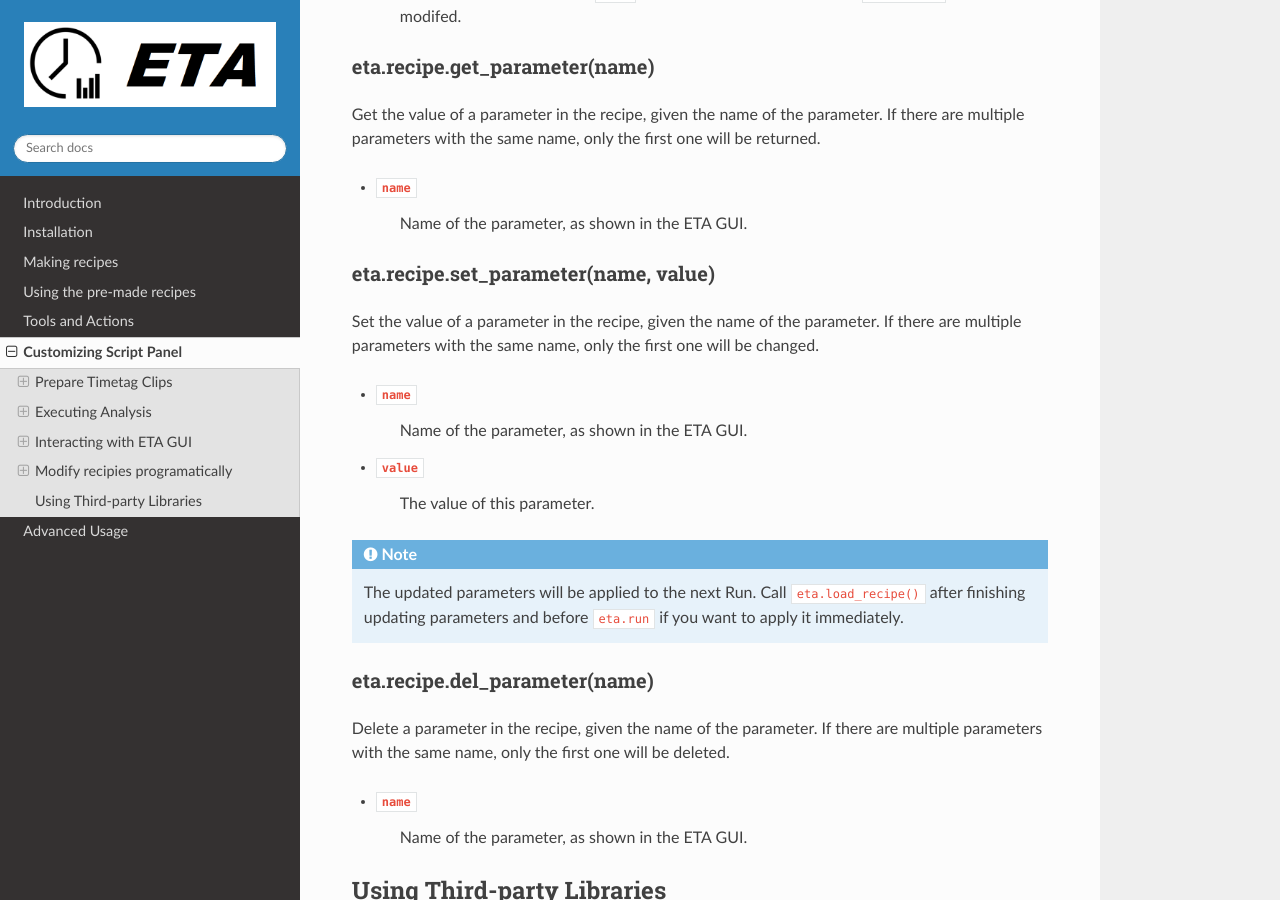
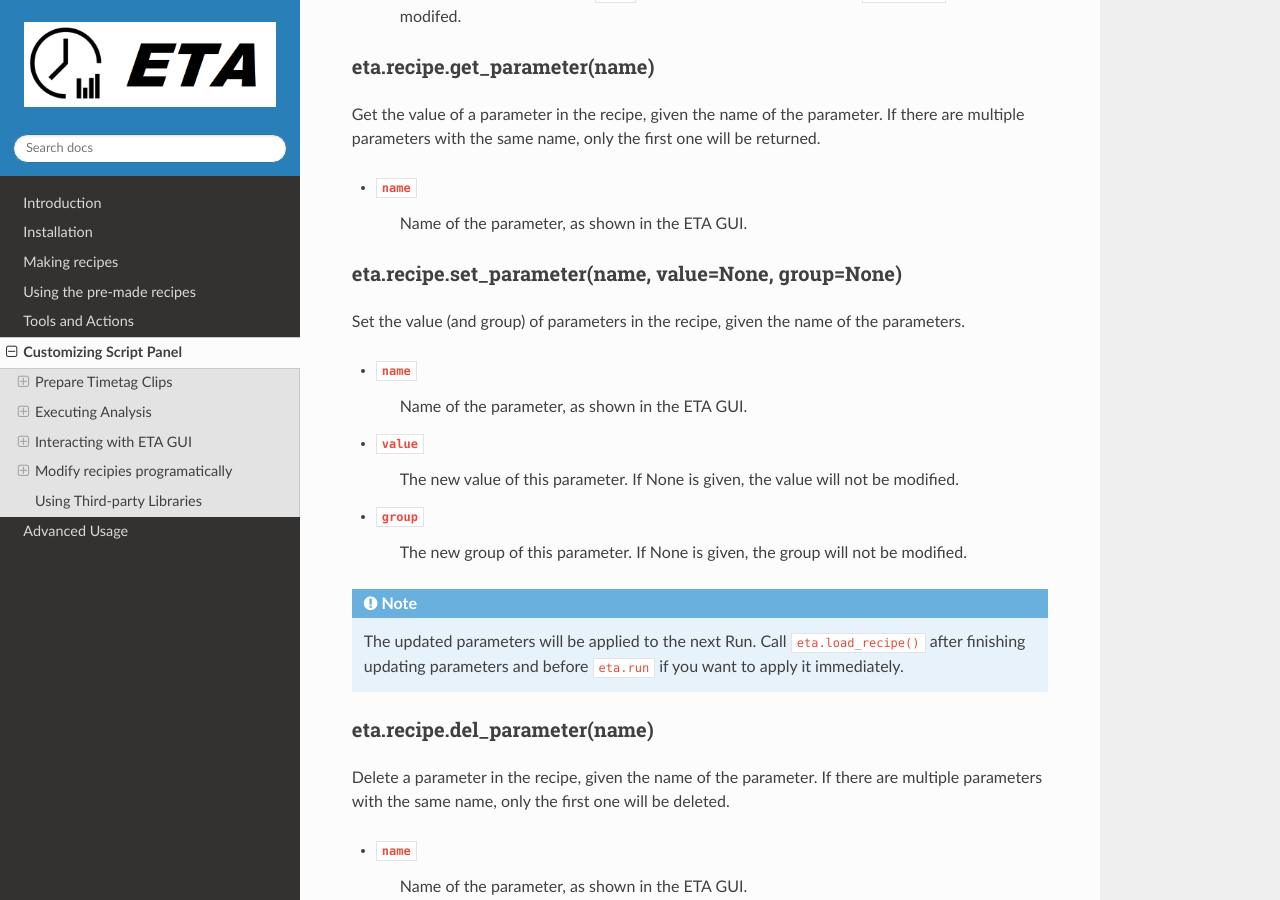
Before and after one commit to timetag/timetag.github.io, a Sphinx documentation site: the page built from docs/python.rst, in a window 1280 px wide and 900 px high, scrolled down 10196 px. Built offline with Sphinx 7.4.7 and the Read the Docs theme 2.0.0, drawn with Linux system fonts in a browser that asks for light colours.

Commit message:
Update python.rst

```diff
--- a/docs/python.rst
+++ b/docs/python.rst
@@ -303,15 +303,18 @@ Get the value of a parameter in the recipe, given the name of the parameter. If
 - ``name``
     Name of the parameter, as shown in the ETA GUI.
 
-eta.recipe.set_parameter(name, value)
+eta.recipe.set_parameter(name, value=None, group=None)
 ......
-Set the value of a parameter in the recipe, given the name of the parameter. If there are multiple parameters with the same name, only the first one will be changed.
+Set the value (and group) of parameters in the recipe, given the name of the parameters.
 
 - ``name``
     Name of the parameter, as shown in the ETA GUI.
 
 - ``value``
-    The value of this parameter.
+    The new value of this parameter. If None is given, the value will not be modified.
+
+- ``group``
+    The new group of this parameter. If None is given, the group will not be modified.
 
 .. note::
     The updated parameters will be applied to the next Run. Call ``eta.load_recipe()`` after finishing updating parameters and before ``eta.run`` if you want to apply it immediately.
```
